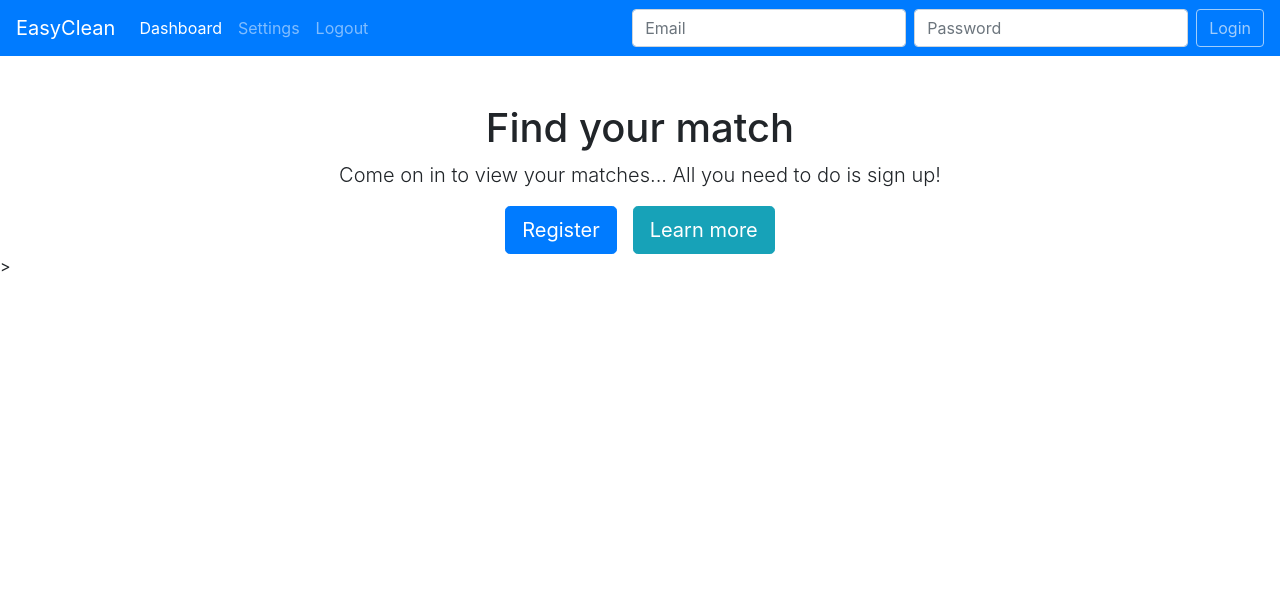
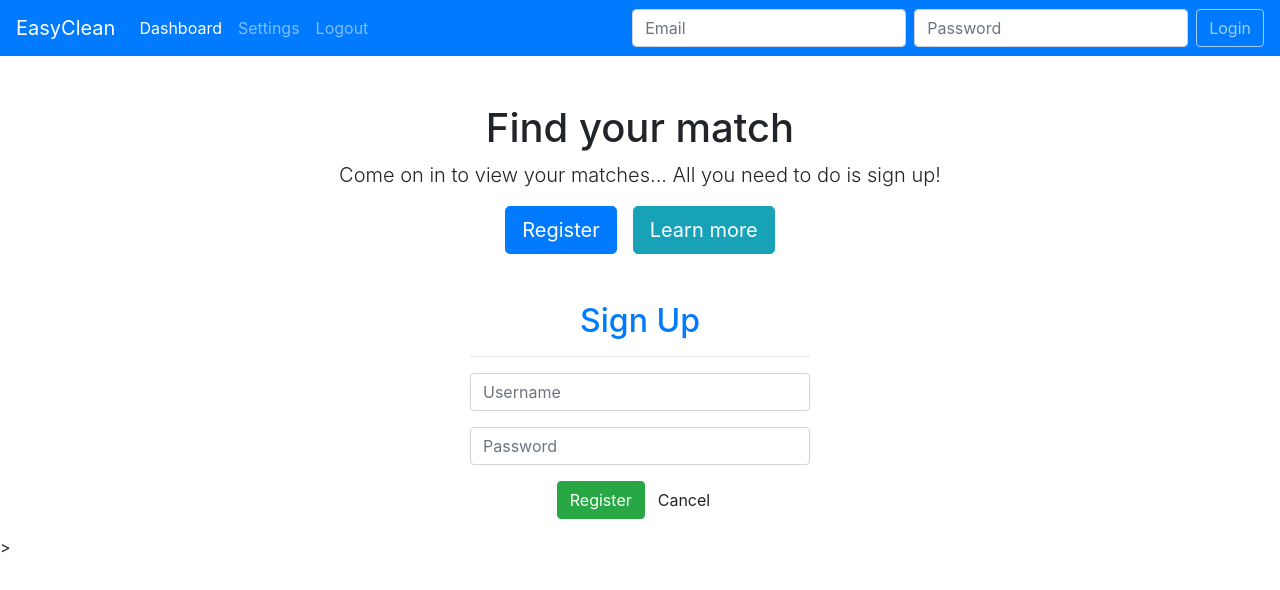
Before and after one commit to enigmaturing/EasyCleanSPAangular, an Angular app: page / in a window 1280 px wide. Shown: the top 590 px of the page. Built offline with nearby package versions, Linux system fonts and the light colour scheme; no server answers.

Commit message:
Make component register a child element of home
[v. 45 Add a component so users can register]
- component register is now a child element of home
- a margin-top of 5 was included, so that the register form is located not so narrow at the top

```diff
--- a/src/app/home/home.component.html
+++ b/src/app/home/home.component.html
@@ -10,8 +10,8 @@
 
   <div class="container">
     <div class="row justify-content-center">
-      <div class="col-4">
-
+      <div class="col-4 mt-5">
+          <app-register></app-register>
       </div>
     </div>
   </div>
```
